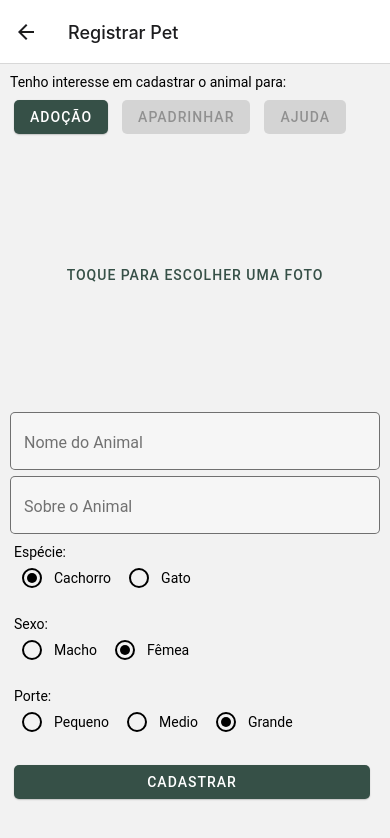
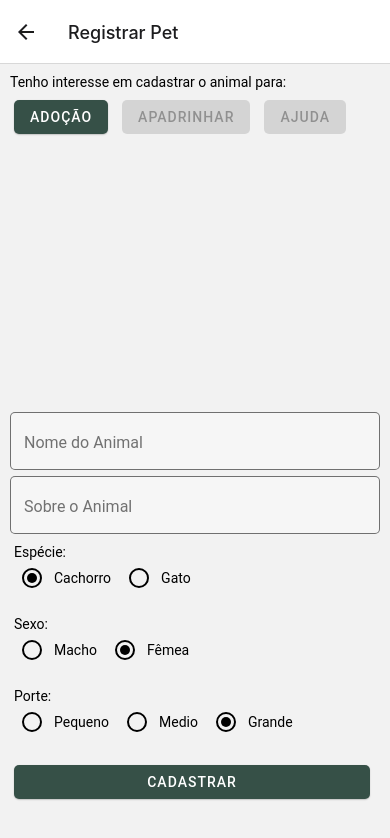
Before and after one commit to meau-app/client, a React Native app: screen /RegisterAnimal in a window 390 px wide. Shown: the top 838 px of the page. Built offline with nearby package versions, Linux system fonts and the light colour scheme.

Commit message:
Fix image picker
Signed-off-by: Rafael Campos Nunes <rafaelnunes@engineer.com>

```diff
--- a/src/pages/RegisterAnimal/index.tsx
+++ b/src/pages/RegisterAnimal/index.tsx
@@ -17,7 +17,7 @@ const RegisterAnimal: React.FC = () => {
   const [checked2, setChecked2] = React.useState('second');
   const [checked3, setChecked3] = React.useState('third');
 
-  const [image, setImage] = React.useState(null);
+  const [image, setImage] = React.useState('');
 
   const pickImage = async () => {
     // No permissions request is necessary for launching the image library
```
